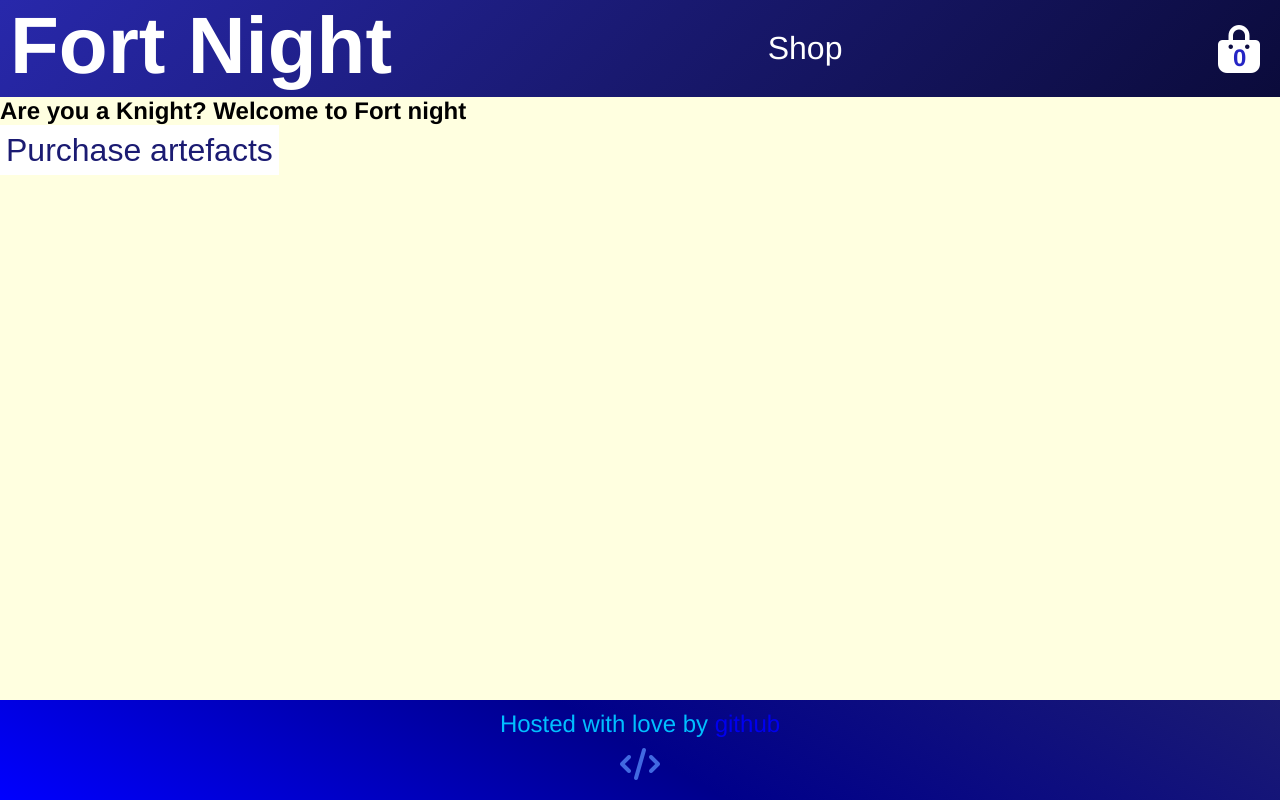
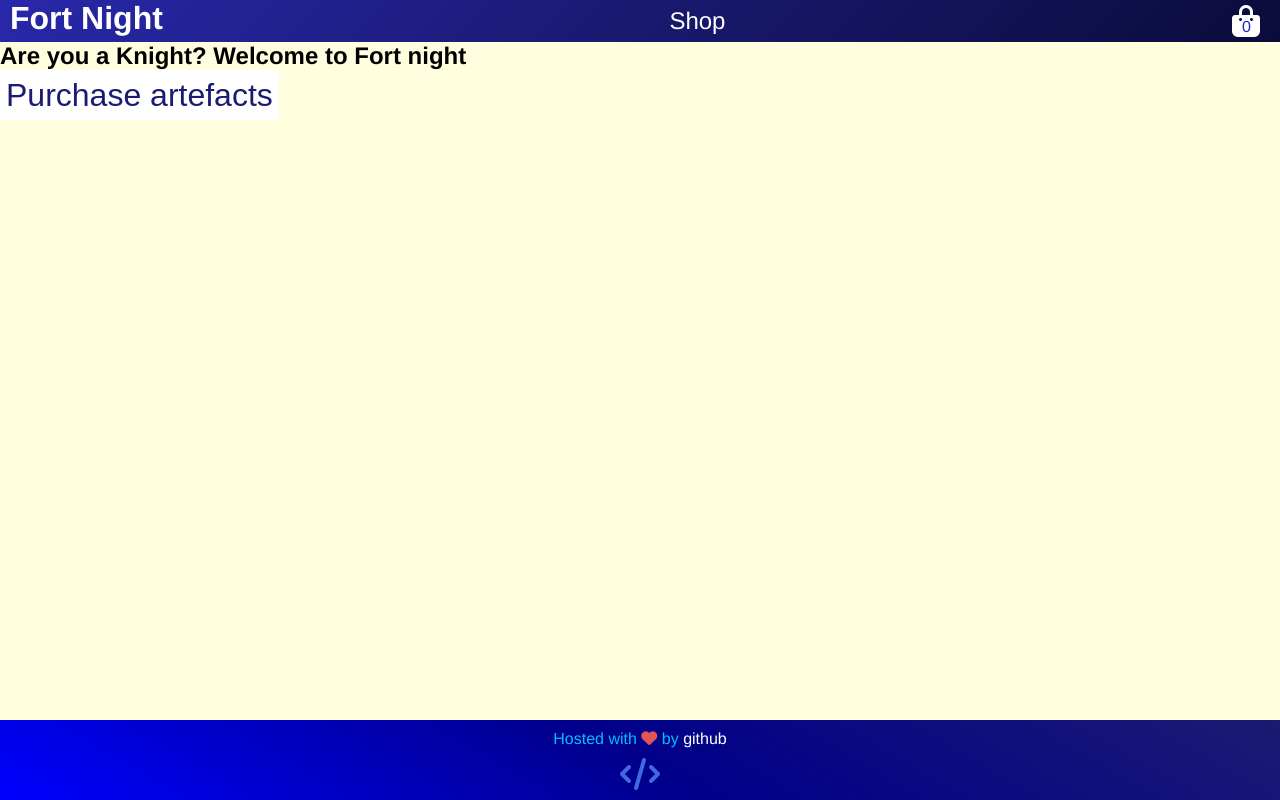
Before and after one commit to CodeSurfer3022/Shopping-cart, a React (Create React App) app: page / in a window 1280 px wide. Built offline with nearby package versions, Linux system fonts and the light colour scheme; no server answers.

Commit message:
cleanup header and footer styles

```diff
--- a/src/Components/additional components/Footer.css
+++ b/src/Components/additional components/Footer.css
@@ -1,7 +1,6 @@
 footer {
     position: absolute;
     bottom: 0;
-    height: 100px;
     width: 100%;
     background: linear-gradient(30deg, blue, darkblue, #1b1b72);
     text-align: center;
@@ -9,11 +8,18 @@ footer {
 
 footer p {
     margin-top: 10px;
-    font-size: 1.5em;
     color: deepskyblue;
 }
 
-footer i {
+footer a {
+    color: white;
+}
+
+.fa-code {
     margin: 10px;
     color: royalblue;
 }
+
+.fa-heart {
+    color: #e25555;
+}
--- a/src/Components/additional components/Footer.js
+++ b/src/Components/additional components/Footer.js
@@ -4,7 +4,7 @@ import './Footer.css'
 function Footer() {
     return(
         <footer>
-          <p>Hosted with love by <a href="https://github.com/chandraprakash-dev">github</a></p>
+          <p>Hosted with <i className="fas fa-heart"></i> by <a href="https://github.com/chandraprakash-dev">github</a></p>
           <a href="https://github.com/chandraprakash-dev/Shopping-cart">
             <i className="fas fa-code fa-2x"></i>
           </a>
--- a/src/Components/additional components/Header.css
+++ b/src/Components/additional components/Header.css
@@ -6,12 +6,12 @@ header {
 }
 
 h1 {
-    font-size: 5em;
+    font-size: 2em;
     margin: 0 0 5px 10px;
 }
 
 .shop {
-    font-size: 2em;
+    font-size: 1.5em;
 }
 
 .shopping-bag {
@@ -21,12 +21,10 @@ h1 {
 
 span {
     position: absolute;
-    font-size: 1.5rem;
-    font-weight: bold;
     top: 50%;
     left: 50%;
-    margin-top: -5px;
-    margin-left: -6px;
+    margin-top: -3px;
+    margin-left: -4px;
     color: #2525c4;
 }
 
--- a/src/Components/additional components/Header.js
+++ b/src/Components/additional components/Header.js
@@ -13,7 +13,7 @@ function Header(props) {
             </div>
             <div className="shopping-bag">
                 <Link to="/cart">
-                  <i className="fas fa-shopping-bag fa-3x"></i>
+                  <i className="fas fa-shopping-bag fa-2x"></i>
                 </Link>
                 <span>{props.cartCount}</span>
             </div>
```
